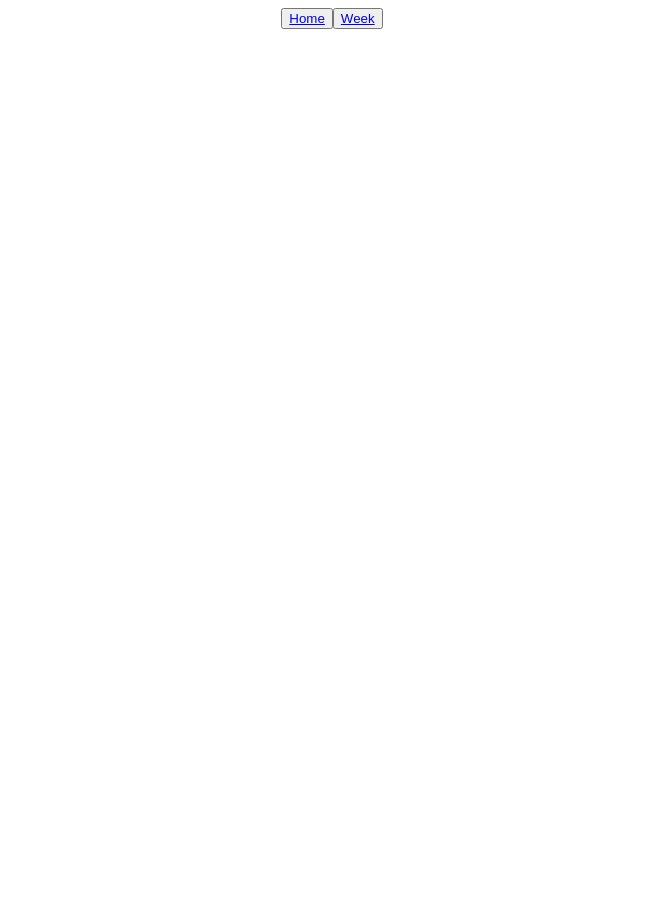
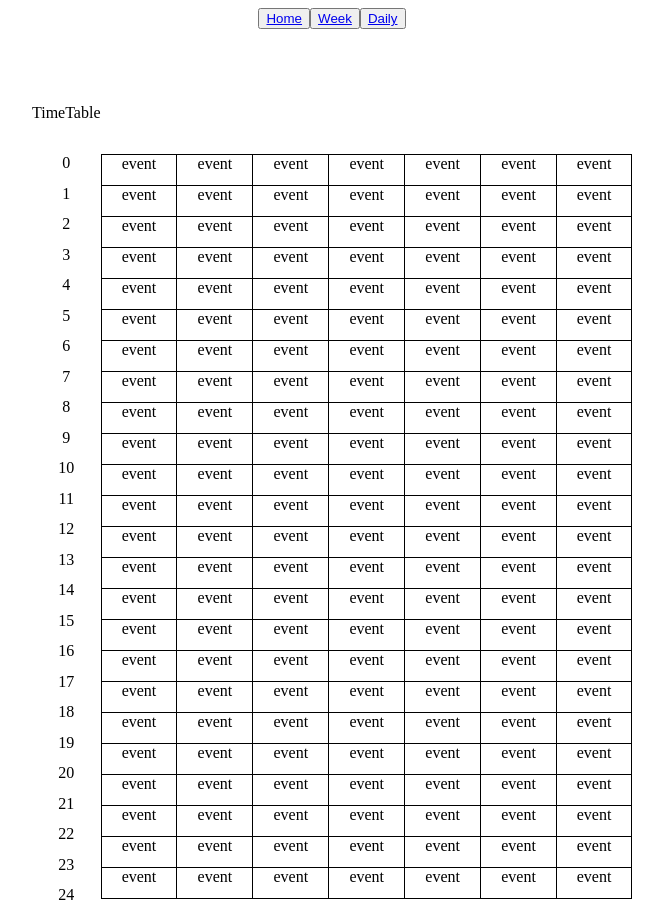
Before and after one commit to Ha-Young/Calendar-FrontEnd, a React (Create React App) app: page /dailycalendar in a window 1280 px wide. Shown: the whole page, without its empty margins (308-971 px from the left). Before the commit the page ends 800 px from the top, so only its background shows below. Built offline with nearby package versions, Linux system fonts and the light colour scheme; no server answers.

Commit message:
trying to reuse component

```diff
--- a/src/components/App/App.js
+++ b/src/components/App/App.js
@@ -7,6 +7,7 @@ import styles from './App.module.css';
 import Header from '../Header/Header';
 import MonthlyCalendar from '../Main/MonthlyCalendar';
 import WeeklyCalendar from '../Main/WeeklyCalendar';
+import DailyCalendar from '../Main/DailyCalendar';
 
 function App({ onInitialLoad }) {
   useEffect(() => {
@@ -17,11 +18,14 @@ function App({ onInitialLoad }) {
     <div className={styles.App}>
       <Header />
       <Switch>
-        <Route path='/' exact>
+        <Route exact path='/'>
           <MonthlyCalendar />
         </Route>
         <Route path='/weeklycalendar'>
           <WeeklyCalendar />
+        </Route>
+        <Route path='/dailycalendar'>
+          <DailyCalendar />
         </Route>
       </Switch>
     </div>
--- a/src/components/Header/Header.js
+++ b/src/components/Header/Header.js
@@ -8,6 +8,7 @@ export default function Header () {
       <nav>
         <button><Link to='/'>Home</Link></button>
         <button><Link to='/weeklycalendar'>Week</Link></button>
+        <button><Link to='/dailycalendar'>Daily</Link></button>
       </nav>
     </header>
   );
--- /dev/null
+++ b/src/components/Main/DailyCalendar.js
@@ -0,0 +1,15 @@
+import React from 'react';
+import WeekelyCalendar from './WeeklyCalendar';
+
+
+const DailyCalendar = () => {
+  const date = new Date();
+
+  return (
+    <WeekelyCalendar>
+      <div>children</div>
+    </WeekelyCalendar>
+  )
+}
+
+export default DailyCalendar;
--- a/src/components/Main/MonthlyCalendar.css
+++ b/src/components/Main/MonthlyCalendar.css
@@ -2,7 +2,7 @@
   position: relative;
   width: 600px;
   margin: 0 auto;
-  top: 150px;
+  top: 50px;
 }
 
 .header {
@@ -85,7 +85,7 @@
 }
 
 .time {
-  height: 50px;
+  height: 30px;
   padding-bottom: 0.5px;
 }
 
@@ -98,7 +98,15 @@
 }
 
 .event {
-  height: 50px;
+  height: 30px;
   border-left: 1px solid black;
   border-bottom: 1px solid black;
 }
+
+.day-date-wrapper {
+  height: 50px;
+}
+
+.time-table-title {
+  height: 50px;
+}
--- a/src/components/Main/WeeklyCalendar.js
+++ b/src/components/Main/WeeklyCalendar.js
@@ -1,22 +1,23 @@
-import React, { useState } from 'react';
+import React from 'react';
 import { makeSundayDate } from '../../utils';
 
-const WeeklyCalendar = () => {
-  const [todayDate, setTodayDate] = useState(new Date());
+const WeeklyCalendar = ({ children }) => {
+  const todayDate = new Date();
   const days = ['일', '월', '화', '수', '목', '금', '토'];
-  const times = [];
-  const events = [];
+  const timeCells = [];
+  const eventCells = [];
   let sundayDate = makeSundayDate(todayDate);
+  let daysList;
 
   for (let i = 0; i < 25; i++) {
-    times.push(i);
+    timeCells.push(i);
   }
 
-  for (let i = 0; i < 24; i++) {
-    events.push(i);
+  for (let j = 0; j < 24; j++) {
+    eventCells.push(j);
   }
 
-  const timeList = times.map((time, index) => {
+  const timeList = timeCells.map((time, index) => {
 
     return (
       <div className='timeable'>
@@ -25,7 +26,7 @@ const WeeklyCalendar = () => {
     )
   });
 
-  const eventList = events.map((event, index) => {
+  const eventList = eventCells.map((event, index) => {
 
     return (
       <div className='eventTable'>
@@ -34,27 +35,40 @@ const WeeklyCalendar = () => {
     )
   });
 
-  const daysList = days.map((day, index) => {
+  if (!children) {
+    daysList = days.map((day, index) => {
       let startDate = sundayDate.getDate();
 
       sundayDate.setDate(++startDate);
 
       return (
         <div className='week-day' key={index}>
-        <div>
+          <div className='day-date-wrapper'>
             <div>{day}</div>
             <div>{startDate - 1}</div>
           </div>
-        <div className='event-wrapper'>{eventList}</div>
+          <div className='event-wrapper' key={index}>{eventList}</div>
         </div>
       )
     });
+  } else {
+    daysList = days.map((day, index) => {
+      return (
+        <div className='week-day' key={index}>
+          <div className='day-date-wrapper'>
+          </div>
+          <div className='event-wrapper' key={index}>{eventList}</div>
+        </div>
+      )
+    })
+  }
+
 
   return (
     <div className='calendar'>
       <div className='days'>
         <div>
-          <div>TimeTable</div>
+          <div className='time-table-title'>TimeTable</div>
           <div className='time-table-wrapper'>
             {timeList}
           </div>
```
Lines whose indentation alone changed are shown as unchanged.
